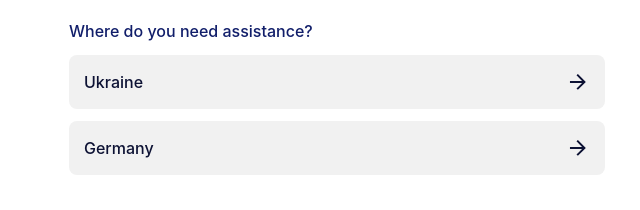
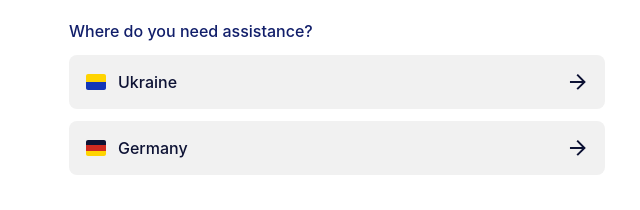
Before and after one commit to ukraine-taskforce/sylnishi-frontend, a React (Create React App) app: page / in a window 1280 px wide. Shown: the part 320-530 px from the top of the page, without its empty margins (303-943 px from the left). Built offline with nearby package versions, Linux system fonts and the light colour scheme; no server answers.

Commit message:
feat: display flag in overview

```diff
--- a/src/pages/home/home.module.css
+++ b/src/pages/home/home.module.css
@@ -26,6 +26,10 @@
   justify-content: space-around;
 }
 
+.countryIcon {
+  height: 1em;
+}
+
 .noWrap {
   color: var(--color-action);
   white-space: nowrap;
--- a/src/pages/home/home.tsx
+++ b/src/pages/home/home.tsx
@@ -20,6 +20,7 @@ import { Action, ActionList } from "../../others/components/ActionList";
 import { ImgInfo } from "../../medias/images/UGT_Asset_UI_Info";
 import { Loader } from "../../others/components/Loader";
 import { useTrackingValue } from "../../others/contexts/tracking";
+import { AvailableISO, FlagIcon, ISO2RFC } from "../../others/components/FlagIcon";
 
 export function Home() {
   const { t } = useTranslation();
@@ -34,6 +35,13 @@ export function Home() {
     countries?.map((country): Action => {
       return {
         title: country.name,
+        leading: (
+          <FlagIcon
+            alt=""
+            lang={ISO2RFC[country.id as AvailableISO]}
+            className={styles.countryIcon}
+          />
+        ),
         trailing: <ImgNext fill="var(--color-secondary-dark)"></ImgNext>,
         onAction: () => navigate(`/${country.id.toLowerCase()}`),
       };
```
